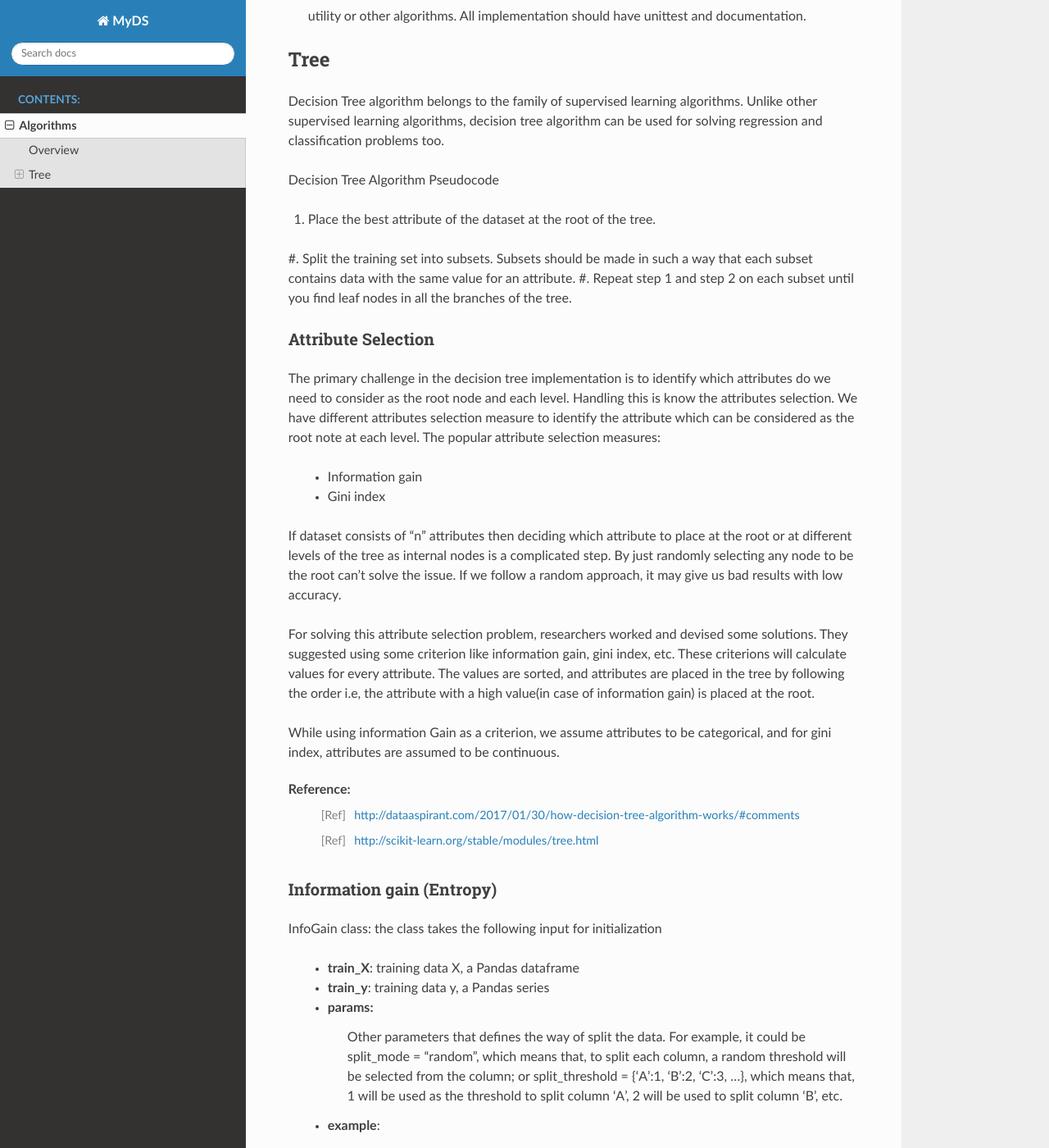
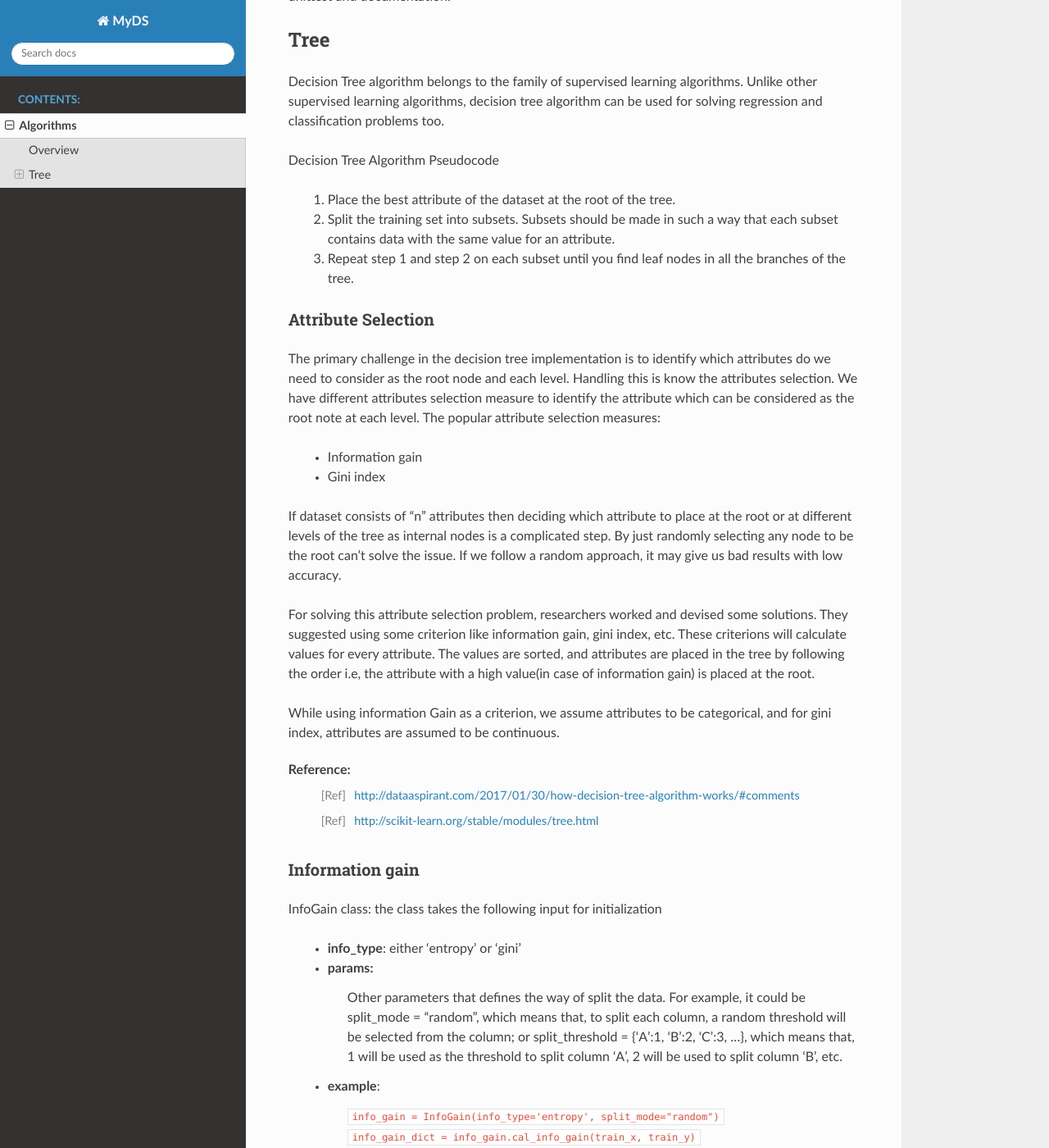
Before and after one commit to jinselove/DSCode, a Sphinx documentation site: the page built from docs/source/algo.rst, in a window 1280 px wide and 1400 px high, scrolled down 304 px. Shown: the whole window at 82% size. Built offline with Sphinx 7.4.7 and the Read the Docs theme 2.0.0, drawn with Linux system fonts in a browser that asks for light colours; some of the changed text lies outside the part shown.

Commit message:
doc: amend documentation for information gain

```diff
--- a/docs/source/algo.rst
+++ b/docs/source/algo.rst
@@ -8,7 +8,7 @@ Overview
 
 This section holds my implementation of some basic, yet important machine learning algorithms. The algorithms are
 implemented in an object-oriented manner so that they could potentially be extended or incorporated to :ref:`project`,
- :ref:`utility` or other algorithms. All implementation should have unittest and documentation.
+:ref:`utility` or other algorithms. All implementation should have unittest and documentation.
 
 
 Tree
@@ -19,10 +19,12 @@ algorithms, decision tree algorithm can be used for solving regression and class
 
 Decision Tree Algorithm Pseudocode
 
-#. Place the best attribute of the dataset at the root of the tree.
-#. Split the training set into subsets. Subsets should be made in such a way that each subset contains data with the
-same value for an attribute.
-#. Repeat step 1 and step 2 on each subset until you find leaf nodes in all the branches of the tree.
+    #. Place the best attribute of the dataset at the root of the tree.
+
+    #. Split the training set into subsets. Subsets should be made in such a way that each subset contains data with the
+       same value for an attribute.
+
+    #. Repeat step 1 and step 2 on each subset until you find leaf nodes in all the branches of the tree.
 
 
 
@@ -53,13 +55,12 @@ Reference:
 
 .. _information gain:
 
-Information gain (Entropy)
+Information gain
 --------------------------
 
 InfoGain class: the class takes the following input for initialization
 
-    + **train_X**: training data X, a Pandas dataframe
-    + **train_y**: training data y, a Pandas series
+    + **info_type**: either 'entropy' or 'gini'
     + **params**:
                 Other parameters that defines the way of split the data. For example, it could be split_mode = "random",
                 which means that, to split each column, a random threshold will be selected from the column; or
@@ -68,5 +69,5 @@ InfoGain class: the class takes the following input for initialization
 
     + **example**:
 
-            |    ``info_gain = InfoGain(train_X, train_y, split_mode="random")``
-            |    ``print(info_gain.information_gain)``
+            |    ``info_gain = InfoGain(info_type='entropy', split_mode="random")``
+            |    ``info_gain_dict = info_gain.cal_info_gain(train_x, train_y)``
```
